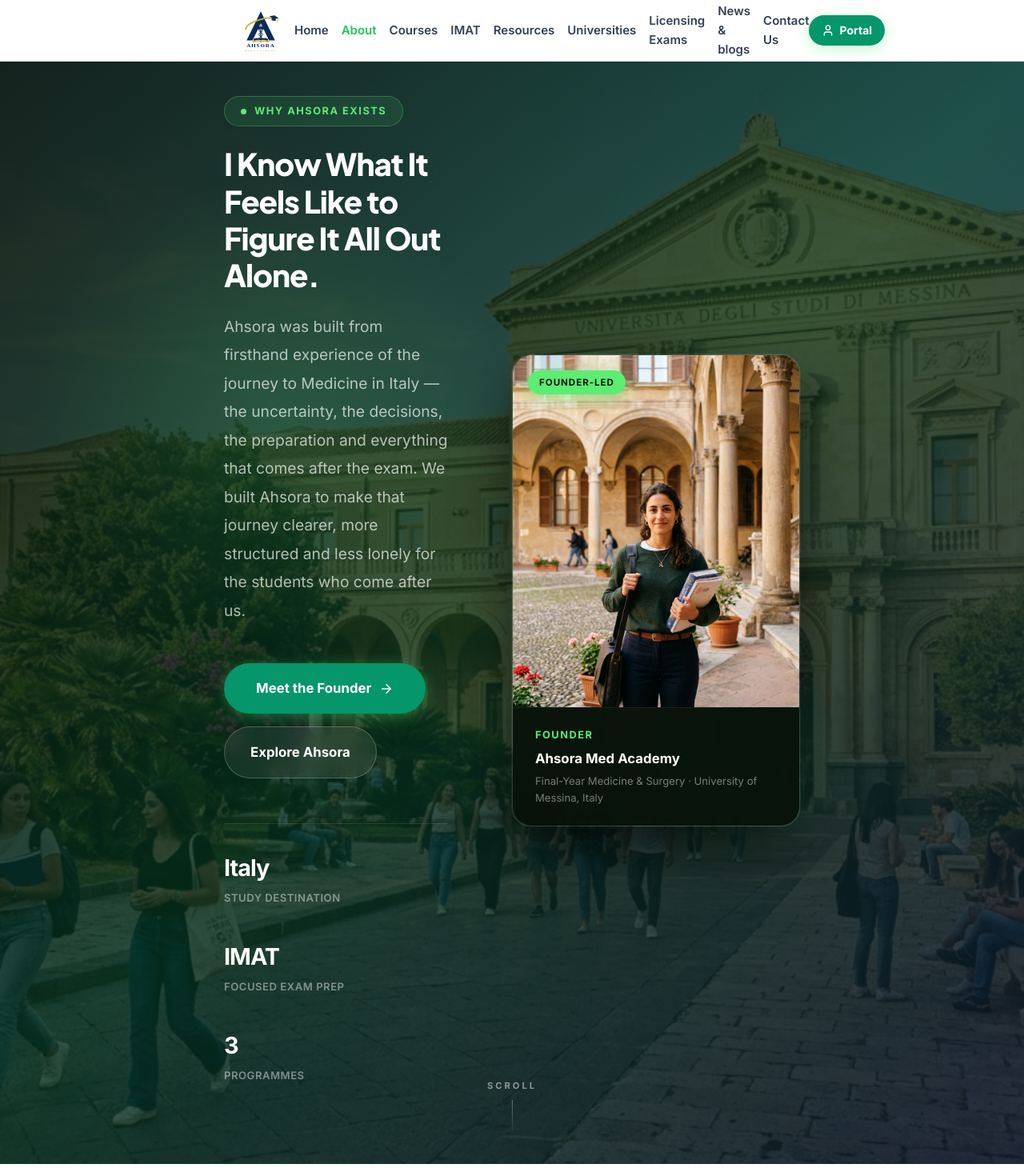
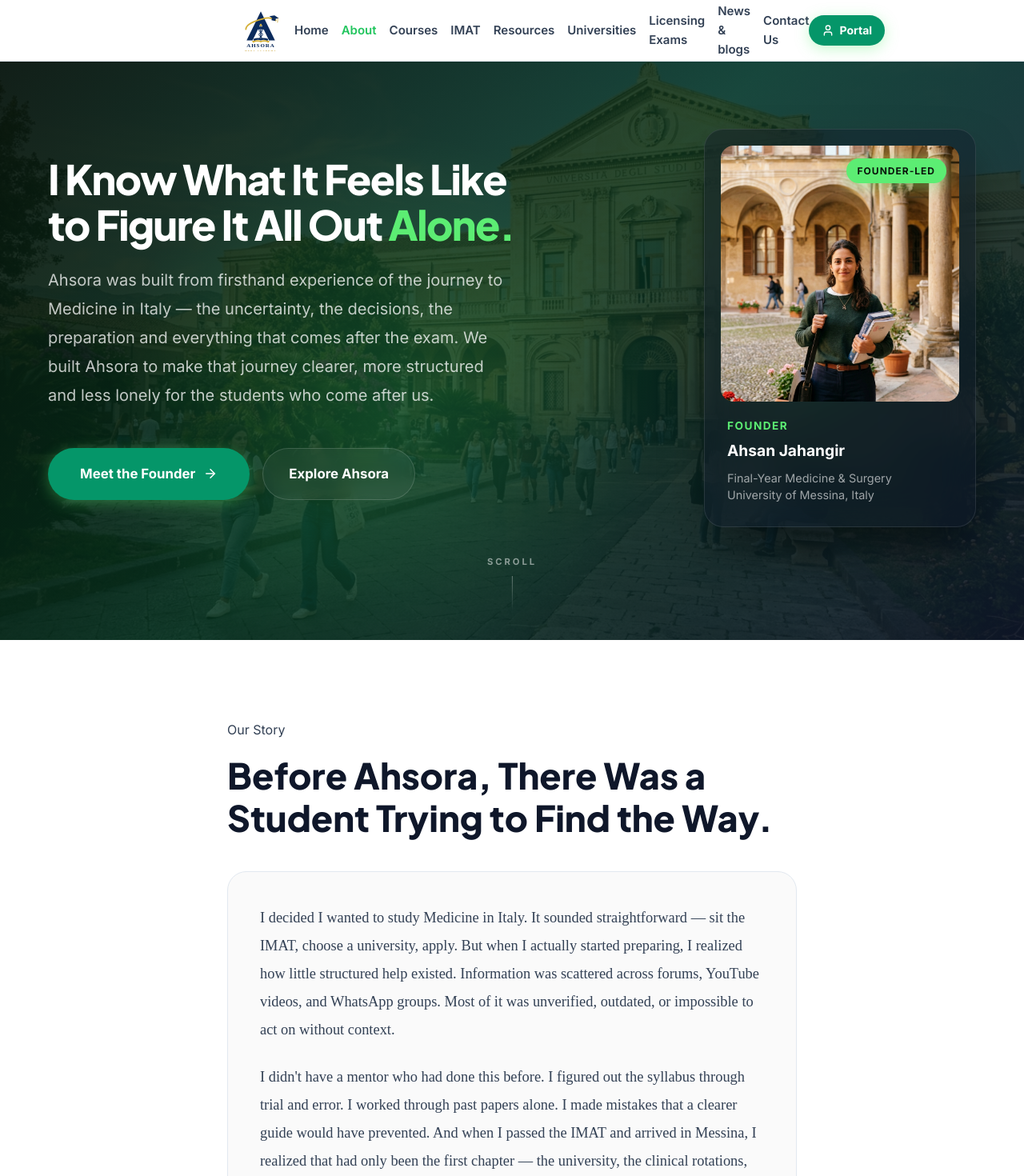
Before and after one commit to ch-muaz-kamboh/Ahsoraa-med-academy, a Next.js app: page /about in a window 1280 px wide. Shown: the top 1470 px of the page at 80% size. Built offline with nearby package versions, Linux system fonts and the light colour scheme; a web font is replaced by a local one.

Commit message:
Enhance About page hero and layout

```diff
--- a/src/app/about/page.tsx
+++ b/src/app/about/page.tsx
@@ -131,71 +131,56 @@
         <section style={{ position: 'relative', minHeight: '100vh', display: 'flex', alignItems: 'center', overflow: 'hidden' }}>
           {/* Full-bleed background */}
           <div style={{ position: 'absolute', inset: 0, zIndex: 0 }}>
-            <Image src="/messina-university.jpg" alt="" fill style={{ objectFit: 'cover', objectPosition: 'center 30%' }} priority />
+            <Image src="/messina-university.jpg" alt="University of Messina, Italy" fill style={{ objectFit: 'cover', objectPosition: 'center 30%' }} priority />
           </div>
           {/* Dark overlay */}
-          <div style={{ position: 'absolute', inset: 0, background: 'linear-gradient(135deg, rgba(8,18,10,0.92) 0%, rgba(5,50,30,0.78) 50%, rgba(15,23,42,0.85) 100%)', zIndex: 1 }} />
+          <div style={{ position: 'absolute', inset: 0, background: 'linear-gradient(135deg, rgba(8,18,10,0.95) 0%, rgba(5,50,30,0.85) 50%, rgba(15,23,42,0.9) 100%)', zIndex: 1 }} />
           {/* Green glow orb */}
-          <div style={{ position: 'absolute', top: '15%', left: '3%', width: '600px', height: '600px', borderRadius: '50%', background: 'radial-gradient(circle, rgba(92,237,115,0.13) 0%, transparent 70%)', zIndex: 2, pointerEvents: 'none' }} />
+          <div style={{ position: 'absolute', top: '20%', left: '10%', width: '700px', height: '700px', borderRadius: '50%', background: 'radial-gradient(circle, rgba(92,237,115,0.15) 0%, transparent 70%)', zIndex: 2, pointerEvents: 'none' }} />
+
           {/* Content */}
-          <div className="container" style={{ position: 'relative', zIndex: 3, padding: '120px 20px 100px' }}>
-            <div className="about-hero-grid" style={{ display: 'grid', gridTemplateColumns: '1fr 360px', gap: '80px', alignItems: 'center', maxWidth: '1300px', margin: '0 auto' }}>
+          <div className="container" style={{ position: 'relative', zIndex: 3, padding: '140px 20px 120px', width: '100%', maxWidth: '1200px' }}>
+            <div className="about-hero-grid" style={{ display: 'grid', gridTemplateColumns: '1.2fr 1fr', gap: '60px', alignItems: 'center' }}>
               {/* Left — headline */}
               <div>
-                <div className="reveal" style={{ display: 'inline-flex', alignItems: 'center', gap: '10px', backgroundColor: 'rgba(92,237,115,0.1)', border: '1px solid rgba(92,237,115,0.28)', borderRadius: 'var(--radius-full)', padding: '8px 20px', marginBottom: '24px' }}>
-                  <span style={{ width: '7px', height: '7px', borderRadius: '50%', backgroundColor: 'var(--primary-400)', display: 'inline-block', flexShrink: 0 }} />
-                  <span style={{ color: 'var(--primary-400)', fontWeight: 700, fontSize: '0.8rem', textTransform: 'uppercase', letterSpacing: '1.5px' }}>Why Ahsora Exists</span>
-                </div>
-                <h1 className="reveal reveal-delay-1" style={{ fontSize: 'clamp(2rem, 3vw, 3rem)', fontWeight: 900, color: '#FFFFFF', lineHeight: 1.2, letterSpacing: '-1px', marginBottom: '24px' }}>
-                  I Know What It Feels Like to Figure It All Out Alone.
+                <h1 className="reveal reveal-delay-1" style={{ fontSize: 'clamp(2.5rem, 4vw, 4rem)', fontWeight: 900, color: '#FFFFFF', lineHeight: 1.1, letterSpacing: '-1.5px', marginBottom: '24px' }}>
+                  I Know What It Feels Like to Figure It All Out <span style={{ color: 'var(--primary-400)' }}>Alone.</span>
                 </h1>
-                <p className="reveal reveal-delay-2" style={{ color: 'rgba(255,255,255,0.68)', fontSize: '1.2rem', lineHeight: 1.85, marginBottom: '48px', maxWidth: '540px' }}>
+                <p className="reveal reveal-delay-2" style={{ color: 'rgba(255,255,255,0.75)', fontSize: '1.25rem', lineHeight: 1.8, marginBottom: '48px', maxWidth: '580px' }}>
                   Ahsora was built from firsthand experience of the journey to Medicine in Italy — the uncertainty, the decisions, the preparation and everything that comes after the exam. We built Ahsora to make that journey clearer, more structured and less lonely for the students who come after us.
                 </p>
-                <div className="reveal reveal-delay-3" style={{ display: 'flex', gap: '16px', flexWrap: 'wrap', marginBottom: '56px' }}>
-                  <a href="#story" className="btn-primary" style={{ padding: '18px 40px', fontSize: '1.05rem' }}>Meet the Founder <ArrowRight size={18} /></a>
+                <div className="reveal reveal-delay-3" style={{ display: 'flex', gap: '16px', flexWrap: 'wrap' }}>
+                  <a href="#story" className="btn-primary" style={{ padding: '18px 40px', fontSize: '1.05rem', borderRadius: 'var(--radius-full)' }}>Meet the Founder <ArrowRight size={18} /></a>
                   <Link href="/courses"
-                    style={{ display: 'inline-flex', alignItems: 'center', gap: '8px', padding: '18px 32px', borderRadius: 'var(--radius-full)', border: '1.5px solid rgba(255,255,255,0.22)', color: '#fff', fontWeight: 700, fontSize: '1.05rem', backgroundColor: 'rgba(255,255,255,0.07)', backdropFilter: 'blur(10px)', transition: 'background 0.2s' }}
-                    onMouseEnter={e => (e.currentTarget.style.backgroundColor = 'rgba(255,255,255,0.14)')}
-                    onMouseLeave={e => (e.currentTarget.style.backgroundColor = 'rgba(255,255,255,0.07)')}>
+                    style={{ display: 'inline-flex', alignItems: 'center', gap: '8px', padding: '18px 32px', borderRadius: 'var(--radius-full)', border: '1px solid rgba(255,255,255,0.15)', color: '#fff', fontWeight: 700, fontSize: '1.05rem', backgroundColor: 'rgba(255,255,255,0.05)', backdropFilter: 'blur(10px)', transition: 'all 0.2s' }}
+                    onMouseEnter={e => { e.currentTarget.style.backgroundColor = 'rgba(255,255,255,0.1)'; e.currentTarget.style.borderColor = 'rgba(255,255,255,0.3)'; }}
+                    onMouseLeave={e => { e.currentTarget.style.backgroundColor = 'rgba(255,255,255,0.05)'; e.currentTarget.style.borderColor = 'rgba(255,255,255,0.15)'; }}>
                     Explore Ahsora
                   </Link>
                 </div>
-                {/* Stats strip */}
-                <div className="reveal reveal-delay-4" style={{ display: 'flex', gap: '40px', flexWrap: 'wrap', borderTop: '1px solid rgba(255,255,255,0.1)', paddingTop: '32px' }}>
-                  {[
-                    { value: 'Italy', label: 'Study Destination' },
-                    { value: 'IMAT', label: 'Focused Exam Prep' },
-                    { value: '3', label: 'Programmes' },
-                  ].map((stat, i) => (
-                    <div key={i}>
-                      <div style={{ fontSize: '1.8rem', fontWeight: 900, color: '#FFFFFF', letterSpacing: '-1px' }}>{stat.value}</div>
-                      <div style={{ color: 'rgba(255,255,255,0.45)', fontSize: '0.82rem', fontWeight: 600, marginTop: '4px', textTransform: 'uppercase', letterSpacing: '0.5px' }}>{stat.label}</div>
+              </div>
+
+              {/* Right — floating founder card */}
+              <div className="reveal reveal-delay-2" style={{ display: 'flex', justifyContent: 'flex-end', position: 'relative' }}>
+                <div style={{ background: 'rgba(15,23,42,0.4)', backdropFilter: 'blur(24px)', border: '1px solid rgba(255,255,255,0.1)', borderRadius: '24px', padding: '20px', maxWidth: '340px', width: '100%', boxShadow: '0 30px 60px -12px rgba(0,0,0,0.5)' }}>
+                  <div style={{ borderRadius: '16px', overflow: 'hidden', position: 'relative', height: '320px', width: '100%', marginBottom: '20px' }}>
+                    <Image src="/founder-about.jpg" alt="Ahsan Jahangir, Founder" fill style={{ objectFit: 'cover', objectPosition: 'center 20%' }} />
+                    <div style={{ position: 'absolute', top: '16px', right: '16px', backgroundColor: 'var(--primary-400)', color: '#0a140c', fontWeight: 900, fontSize: '0.75rem', padding: '6px 14px', borderRadius: 'var(--radius-full)', textTransform: 'uppercase', letterSpacing: '1px', boxShadow: '0 4px 20px rgba(92,237,115,0.4)' }}>
+                      Founder-Led
                     </div>
-                  ))}
-                </div>
-              </div>
-              {/* Right — floating founder card */}
-              <div className="reveal reveal-delay-2" style={{ position: 'relative' }}>
-                <div style={{ borderRadius: 'var(--radius-xl)', overflow: 'hidden', boxShadow: '0 32px 80px -12px rgba(0,0,0,0.8), 0 0 0 1px rgba(255,255,255,0.08)', border: '1.5px solid rgba(255,255,255,0.1)' }}>
-                  <div style={{ position: 'relative', height: '440px' }}>
-                    <Image src="/founder-about.jpg" alt="Ahsora founder at the University of Messina, Italy" fill style={{ objectFit: 'cover', objectPosition: 'top' }} />
                   </div>
-                  <div style={{ background: 'rgba(8,18,10,0.94)', backdropFilter: 'blur(20px)', padding: '24px 28px', borderTop: '1px solid rgba(255,255,255,0.06)' }}>
-                    <div style={{ color: 'var(--primary-400)', fontWeight: 800, fontSize: '0.8rem', textTransform: 'uppercase', letterSpacing: '1.5px' }}>Founder</div>
-                    <div style={{ color: '#FFFFFF', fontWeight: 700, fontSize: '1.05rem', marginTop: '6px' }}>Ahsora Med Academy</div>
-                    <div style={{ color: 'rgba(255,255,255,0.45)', fontSize: '0.82rem', marginTop: '4px' }}>Final-Year Medicine &amp; Surgery · University of Messina, Italy</div>
+                  <div style={{ padding: '0 8px 8px' }}>
+                    <div style={{ color: 'var(--primary-400)', fontWeight: 800, fontSize: '0.85rem', textTransform: 'uppercase', letterSpacing: '1.5px', marginBottom: '4px' }}>Founder</div>
+                    <div style={{ color: '#FFFFFF', fontWeight: 700, fontSize: '1.2rem', marginBottom: '8px' }}>Ahsan Jahangir</div>
+                    <div style={{ color: 'rgba(255,255,255,0.6)', fontSize: '0.9rem', lineHeight: 1.5 }}>Final-Year Medicine &amp; Surgery<br/>University of Messina, Italy</div>
                   </div>
                 </div>
-                {/* Floating badge */}
-                <div style={{ position: 'absolute', top: '20px', left: '20px', backgroundColor: 'var(--primary-400)', color: '#0a140c', fontWeight: 900, fontSize: '0.72rem', padding: '6px 14px', borderRadius: 'var(--radius-full)', textTransform: 'uppercase', letterSpacing: '1px', boxShadow: '0 4px 20px rgba(92,237,115,0.55)' }}>
-                  Founder-Led
-                </div>
                 {/* Glow behind card */}
-                <div style={{ position: 'absolute', bottom: '-60px', right: '-60px', width: '280px', height: '280px', borderRadius: '50%', background: 'radial-gradient(circle, rgba(92,237,115,0.18) 0%, transparent 70%)', zIndex: -1, pointerEvents: 'none' }} />
+                <div style={{ position: 'absolute', top: '50%', right: '10%', transform: 'translateY(-50%)', width: '300px', height: '300px', borderRadius: '50%', background: 'radial-gradient(circle, rgba(92,237,115,0.2) 0%, transparent 60%)', zIndex: -1, pointerEvents: 'none' }} />
               </div>
             </div>
           </div>
+
           {/* Scroll indicator */}
           <div style={{ position: 'absolute', bottom: '36px', left: '50%', transform: 'translateX(-50%)', zIndex: 4, display: 'flex', flexDirection: 'column', alignItems: 'center', gap: '8px', opacity: 0.5 }}>
             <span style={{ color: '#fff', fontSize: '0.7rem', fontWeight: 700, letterSpacing: '3px', textTransform: 'uppercase' }}>Scroll</span>
@@ -252,17 +237,17 @@
               Through my own preparation, I kept noticing the same three things. They weren't unique to me — I saw them in every student I helped.
             </p>
           </div>
-          <div className="container">
-            <div className="reveal" style={{ display: 'grid', gridTemplateColumns: 'repeat(auto-fit, minmax(240px, 1fr))', gap: '24px', maxWidth: '1000px', margin: '0 auto' }}>
-              {[
+          <div className="container" style={{ maxWidth: '1200px' }}>
+                <div className="reveal" style={{ display: 'grid', gridTemplateColumns: 'repeat(3, 1fr)', gap: '24px', margin: '0 auto' }}>
+                  {[
                 { num: '01', title: 'Too Much Information', desc: 'Students can find information everywhere — but struggle to identify what actually matters for the exam and the journey.' },
                 { num: '02', title: 'Too Little Guidance', desc: 'A syllabus tells you what exists. It rarely tells you how to approach it, what to prioritize, or how to study effectively under exam conditions.' },
-                { num: '03', title: 'Too Many Decisions at Once', desc: 'The IMAT is only one part — choosing a university, understanding the application, planning the wider journey: students are asked to figure it all out simultaneously.' },
+                { num: '03', title: 'Too Many Decisions', desc: 'The IMAT is only one part — choosing a university, understanding the application, planning the wider journey: students are asked to figure it all out.' },
               ].map((item, i) => (
-                <div key={i} className="about-value-card" style={{ borderTop: `4px solid var(--primary-400)`, padding: '24px 28px' }}>
-                  <div style={{ fontSize: '2rem', fontWeight: 900, color: 'var(--primary-200)', marginBottom: '12px', lineHeight: 1 }}>{item.num}</div>
-                  <h3 style={{ fontSize: '1.15rem', fontWeight: 800, color: 'var(--text-primary)', marginBottom: '10px', textTransform: 'uppercase', letterSpacing: '-0.3px' }}>{item.title}</h3>
-                  <p style={{ color: 'var(--text-muted)', lineHeight: 1.6, fontSize: '0.9rem' }}>{item.desc}</p>
+                <div key={i} className="about-value-card" style={{ borderTop: `4px solid var(--primary-400)`, padding: '32px 28px', height: '100%' }}>
+                  <div style={{ fontSize: '2rem', fontWeight: 900, color: 'var(--primary-200)', marginBottom: '16px', lineHeight: 1 }}>{item.num}</div>
+                  <h3 style={{ fontSize: '1.25rem', fontWeight: 800, color: 'var(--text-primary)', marginBottom: '12px', textTransform: 'uppercase', letterSpacing: '-0.3px' }}>{item.title}</h3>
+                  <p style={{ color: 'var(--text-muted)', lineHeight: 1.6, fontSize: '0.95rem' }}>{item.desc}</p>
                 </div>
               ))}
             </div>
@@ -277,11 +262,11 @@
         {/* ── 04 AHSORA TODAY ──────────────────────────────────────────── */}
         <section style={{ padding: '100px 0', backgroundColor: '#FFFFFF' }}>
           <div className="container" style={{ maxWidth: '1200px', margin: '0 auto' }}>
-            <div className="about-story-grid" style={{ display: 'grid', gridTemplateColumns: '1fr 1fr', gap: '80px', alignItems: 'center' }}>
-              <div className="reveal" style={{ position: 'relative', height: '480px', borderRadius: 'var(--radius-xl)', overflow: 'hidden', boxShadow: 'var(--shadow-xl)' }}>
-                <Image src="/messina-university.jpg" alt="Medical University in Italy" fill style={{ objectFit: 'cover' }} />
+            <div className="about-story-grid" style={{ display: 'grid', gridTemplateColumns: '1.2fr 1fr', gap: '60px', alignItems: 'stretch' }}>
+              <div className="reveal" style={{ position: 'relative', minHeight: '600px', borderRadius: 'var(--radius-xl)', overflow: 'hidden', boxShadow: 'var(--shadow-xl)' }}>
+                <Image src="/messina-university.jpg" alt="University of Messina campus" fill style={{ objectFit: 'cover' }} />
               </div>
-              <div>
+              <div style={{ display: 'flex', flexDirection: 'column', justifyContent: 'center' }}>
                 <span className="reveal section-tagline">Ahsora Today</span>
                 <h2 className="reveal reveal-delay-1" style={{ fontSize: 'clamp(2rem, 4vw, 2.8rem)', fontWeight: 800, color: 'var(--text-primary)', marginTop: '16px', marginBottom: '24px', lineHeight: 1.2 }}>
                   So We Built Something Different.
@@ -289,20 +274,19 @@
                 <p className="reveal reveal-delay-2" style={{ color: 'var(--text-secondary)', fontSize: '1.1rem', lineHeight: 1.85, marginBottom: '16px' }}>
                   Medicine in Italy isn't simply a destination on a map — for most students, it's an exam, a country, a university and a completely new chapter of life, all decided at once. That's why Ahsora doesn't stop at exam preparation.
                 </p>
-                <p className="reveal reveal-delay-2" style={{ color: 'var(--text-secondary)', fontSize: '1.1rem', lineHeight: 1.85, marginBottom: '40px' }}>
+                <p className="reveal reveal-delay-2" style={{ color: 'var(--text-secondary)', fontSize: '1.1rem', lineHeight: 1.85, marginBottom: '32px' }}>
                   Ahsora Med Academy is a founder-led medical education academy focused on helping students prepare for the IMAT and navigate the wider journey to Medicine in Italy. Our work combines live teaching, structured digital preparation, realistic testing, performance feedback and guidance beyond the exam.
                 </p>
-                <div className="reveal reveal-delay-3" style={{ display: 'flex', flexDirection: 'column', gap: '14px' }}>
+                <div className="reveal reveal-delay-3" style={{ display: 'grid', gridTemplateColumns: '1fr 1fr', gap: '16px' }}>
                   {[
                     { icon: <Users size={20} color="var(--primary-600)" />, label: 'Live Teaching' },
                     { icon: <BookOpen size={20} color="var(--primary-600)" />, label: 'Student Portal' },
                     { icon: <Target size={20} color="var(--primary-600)" />, label: 'CBT Mock Exams' },
-                    { icon: <BarChart2 size={20} color="var(--primary-600)" />, label: 'Performance Tracking' },
-                    { icon: <Globe2 size={20} color="var(--primary-600)" />, label: 'University & Admissions Guidance' },
+                    { icon: <Globe2 size={20} color="var(--primary-600)" />, label: 'University Guidance' },
                   ].map((p, i) => (
-                    <div key={i} className="about-pillar">
-                      <div style={{ width: '44px', height: '44px', borderRadius: 'var(--radius-md)', backgroundColor: 'var(--primary-50)', border: '1px solid var(--primary-200)', display: 'flex', alignItems: 'center', justifyContent: 'center', flexShrink: 0 }}>{p.icon}</div>
-                      <div style={{ fontWeight: 700, color: 'var(--text-primary)', fontSize: '1rem', paddingTop: '10px' }}>{p.label}</div>
+                    <div key={i} className="about-pillar" style={{ padding: '20px', flexDirection: 'row', alignItems: 'center', gap: '16px' }}>
+                      <div style={{ width: '40px', height: '40px', borderRadius: 'var(--radius-md)', backgroundColor: 'var(--primary-50)', border: '1px solid var(--primary-200)', display: 'flex', alignItems: 'center', justifyContent: 'center', flexShrink: 0 }}>{p.icon}</div>
+                      <div style={{ fontWeight: 700, color: 'var(--text-primary)', fontSize: '0.95rem' }}>{p.label}</div>
                     </div>
                   ))}
                 </div>
@@ -432,7 +416,7 @@
               {[
                 { img: '/portal-dashboard.jpg', label: 'Your Preparation', sub: 'Resources and structured progression' },
                 { img: '/cbt-mock-exam.jpg', label: 'Your Practice', sub: 'Question bank and CBT simulations' },
-                { img: '/live-classes.jpg', label: 'Your Progress', sub: 'Performance analytics and feedback' },
+                { img: '/live-classes.jpg', label: 'Your Journey', sub: 'Performance analytics and feedback' },
               ].map((t, i) => (
                 <div key={i} style={{ borderRadius: 'var(--radius-xl)', overflow: 'hidden', boxShadow: 'var(--shadow-md)', position: 'relative', aspectRatio: '16/10', transition: 'transform 0.3s, box-shadow 0.3s' }} onMouseEnter={e => { e.currentTarget.style.transform = 'translateY(-6px)'; e.currentTarget.style.boxShadow = 'var(--shadow-xl)'; }} onMouseLeave={e => { e.currentTarget.style.transform = 'translateY(0)'; e.currentTarget.style.boxShadow = 'var(--shadow-md)'; }}>
                   <Image src={t.img} alt={t.label} fill style={{ objectFit: 'cover' }} />
```
